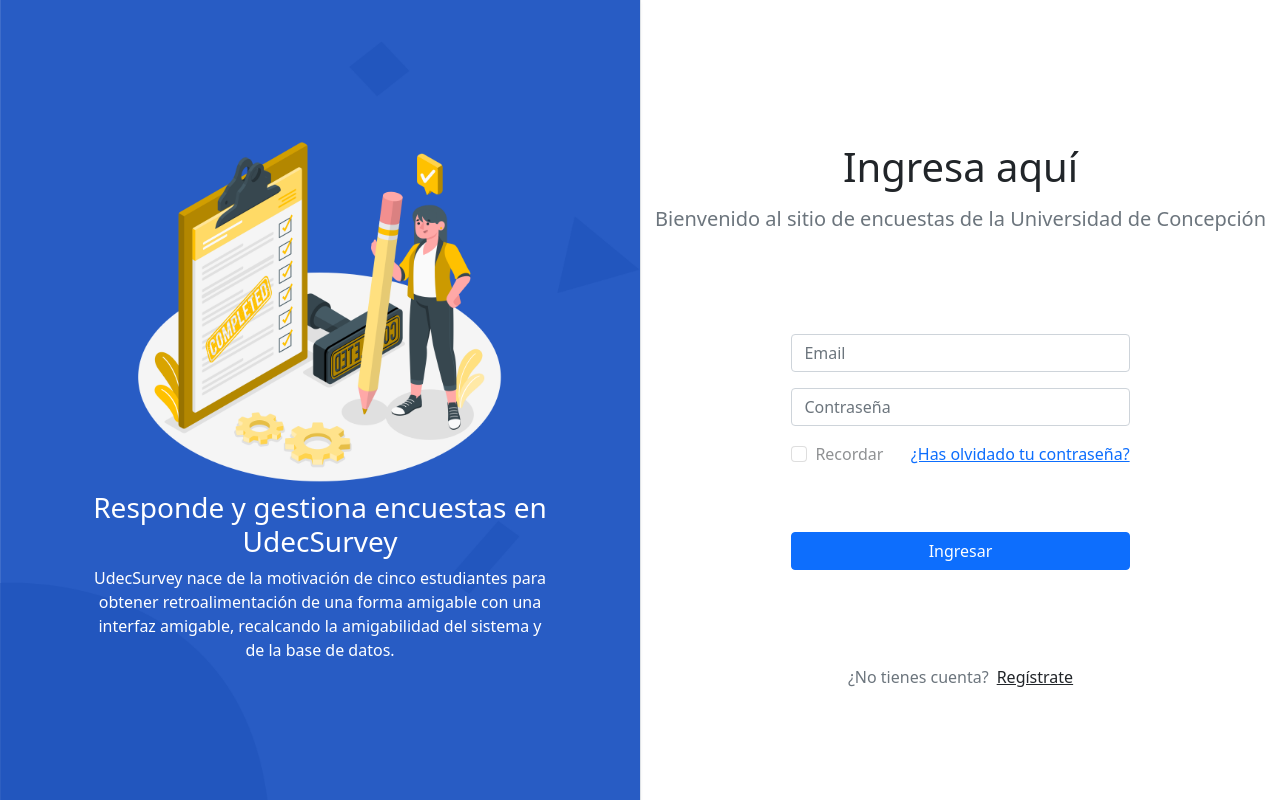
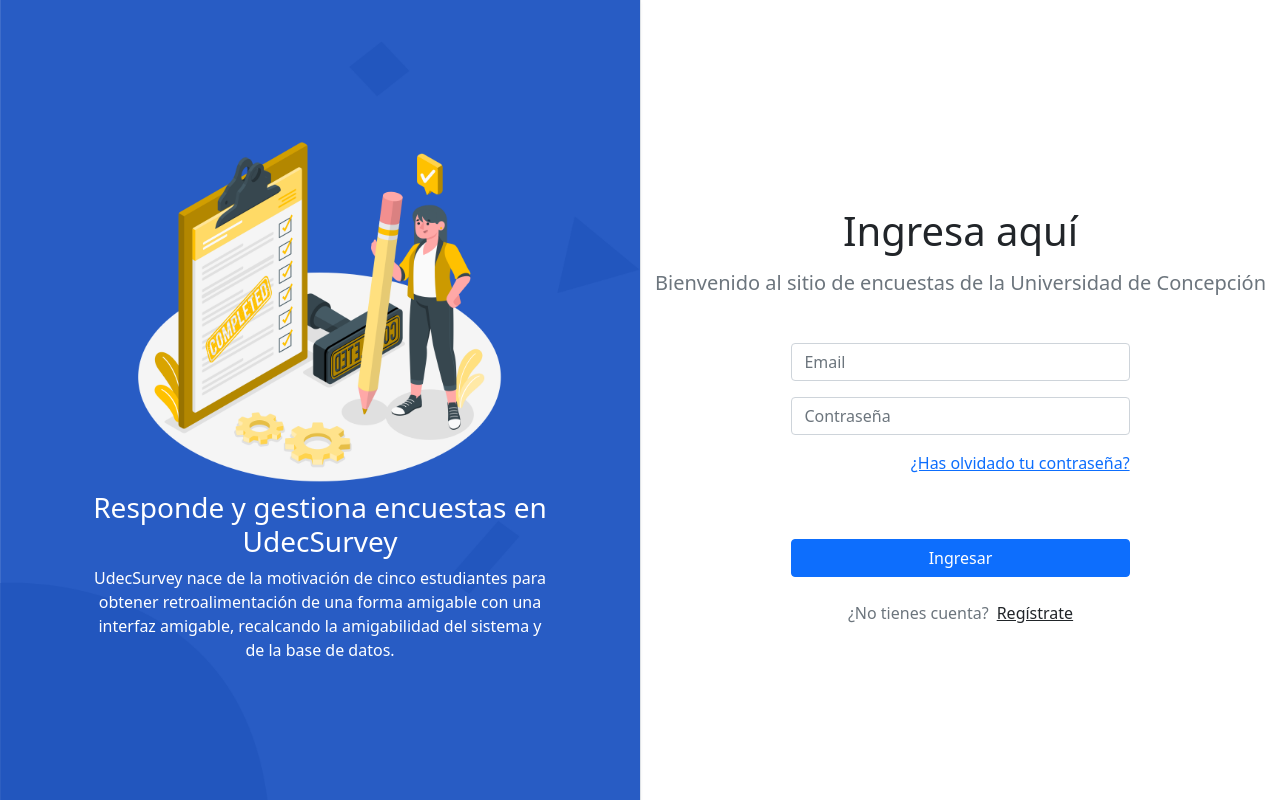
Before and after one commit to hvcq/Proyecto-Semestral-IS2, a Flask app: page / in a window 1280 px wide. Run offline with Flask 2, Linux system fonts and the light colour scheme; some libraries are stand-ins or nearby versions.

Commit message:
Cambios mas pequeños aun

```diff
--- a/application/consultas.py
+++ b/application/consultas.py
@@ -30,7 +30,8 @@
                     "active" : tupla_encuesta.activa,
                     "visits": tupla_encuesta.visitas,
                     "answers": {"total":tupla_encuesta.total_asignados,"current_answers": tupla_encuesta.respuestas},
-                    "author": admin_aux.nombre
+                    "author": admin_aux.nombre,
+                    "asigned" : tupla_encuesta.total_asignados
                 }
             else:
                 datos_encuesta_aux = {
@@ -42,7 +43,8 @@
                     "active" : tupla_encuesta.activa,
                     "visits": tupla_encuesta.visitas,
                     "answers": {"total":tupla_encuesta.total_asignados,"current_answers": tupla_encuesta.respuestas},
-                    "author": admin_aux.nombre
+                    "author": admin_aux.nombre,
+                    "asigned" : tupla_encuesta.total_asignados
                 }
             lista_encuestas.append(datos_encuesta_aux)
         return lista_encuestas
--- a/application/static/css/dashboard_admin.css
+++ b/application/static/css/dashboard_admin.css
@@ -65,3 +65,8 @@
 .tableFixHead {
   overflow-y: auto;
 }
+
+.disabledSupreme {
+  pointer-events: none;
+  opacity: 0.6;
+}
--- a/application/templates/login.html
+++ b/application/templates/login.html
@@ -31,23 +31,10 @@
         </div>
       </div>
 
-      <div class="login-box col-6 d-flex flex-column align-items-center justify-content-evenly border-start">
+      <div class="login-box col-6 d-flex flex-column align-items-center justify-content-center gap-4 border-start">
         <div class="d-flex flex-column align-items-center gap-3 mt-5">
           <h1 class="m-0">Ingresa aquí</h1>
-          <h5 class="text-secondary">Bienvenido al sitio de encuestas de la Universidad de Concepción</h5>
-          <!-- <div class="d-flex flex-column align-items-center gap-3">
-            <h3>Quien eres?</h3>
-            <div class="d-flex gap-5">
-              <div class="text-center example">
-                <img class="imgUser" style="width:90px; height: 90px;" src="{{ url_for("static", filename="resources/user_red.png" ) }}">
-                <h6 class="text-secondary mt-1">Encuestado</h6>
-              </div>
-              <div class="text-center">
-                <img class="imgUser" style="width:90px; height: 90px;" src="{{ url_for("static", filename="resources/admin_blue.png" ) }}">
-                <h6 class="text-secondary mt-1">Administrador</h6>
-              </div>
-            </div>
-          </div> -->
+          <h5 class="text-secondary text-center mb-4">Bienvenido al sitio de encuestas de la Universidad de Concepción</h5>
         </div>
 
         <form style="width: 55%" action="/login" method="POST">
@@ -57,12 +44,7 @@
           <div class="mb-3">
             <input name="password" placeholder="Contraseña" type="password" class="form-control" id="exampleInputPassword1" />
           </div>
-          <div class="mb-3 form-check d-flex justify-content-between">
-            <div class="form-check p-0">
-              <input class="form-check-input" type="checkbox" value="" id="flexCheckDisabled" disabled />
-              <label class="form-check-label" for="flexCheckDisabled"> Recordar </label>
-            </div>
-
+          <div class="mb-3 form-check d-flex justify-content-end">
             <a href="/recover_password" disabled>¿Has olvidado tu contraseña?</a>
           </div>
           <div class="w-100 d-flex justify-content-center">
@@ -73,9 +55,6 @@
           <p class="text-secondary">¿No tienes cuenta?<a class="text-dark ms-2" href="/register">Regístrate</a></p>
         </div>
       </div>
-
-      <!-- <div class="register-box col-6 d-flex flex-column align-items-center justify-content-evenly border-start">
-      </div> -->
     </div>
   </body>
 
```
Also changed, not shown: application/modeluser.py (+9 -8 lines), application/static/js/dashboard_adminEncuestas.js (+6 -2 lines).
